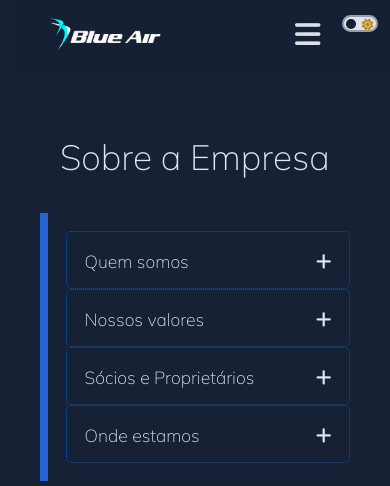
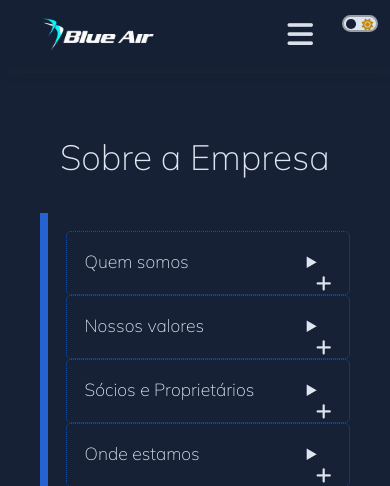
Before and after one commit to GustavoTuratti/sitetemplates, a PHP site: page /curriculo.html in a window 390 px wide. Shown: the top 486 px of the page. Run offline with PHP 8.4, Linux system fonts and the light colour scheme; some libraries are stand-ins or nearby versions; some web fonts are replaced.

Commit message:
Ajustes sobre margem esquerda no nav
criada nova class #nav-principal para o ajuste de posição (L 1190), referente a diferença position sticky (L 165) e fixed (L 173) do nav.

```diff
--- a/css/css_pagina1.css
+++ b/css/css_pagina1.css
@@ -161,7 +161,7 @@ a {
 
 .nav-outras {
     background: var(--cor-escura);
-    /*box-shadow: 5px 5px 10px 0 rgba(50, 50, 50, 0.25);    */
+    box-shadow: 5px 5px 10px 0 rgba(50, 50, 50, 0.25);
     position: sticky;
     margin-left: 0;
 }
@@ -1187,9 +1187,9 @@ label{
     padding: var(--padding-peq);
 }
 
-nav {
+#nav-principal {
     margin-left: calc(var(--tam-banner-rot)*.013);
-}
+}*/
 
 
 /* Collapse*/
@@ -1477,8 +1477,8 @@ summary {
     }
 
 
-    nav, .nav-outras {
-        margin-left: calc(var(--tam-banner-rot)*.04);
+    #nav-principal {
+        margin-left: calc(var(--tam-banner-rot)*.025);
     }
 
 
@@ -1597,8 +1597,8 @@ summary {
         width: 70%;
     }
 
-     nav {
-        margin-left: calc(var(--tam-banner-rot)*.075);
+    #nav-principal {
+        margin-left: calc(var(--tam-banner-rot)*.078);
     }
 
     #YT-container{
```
